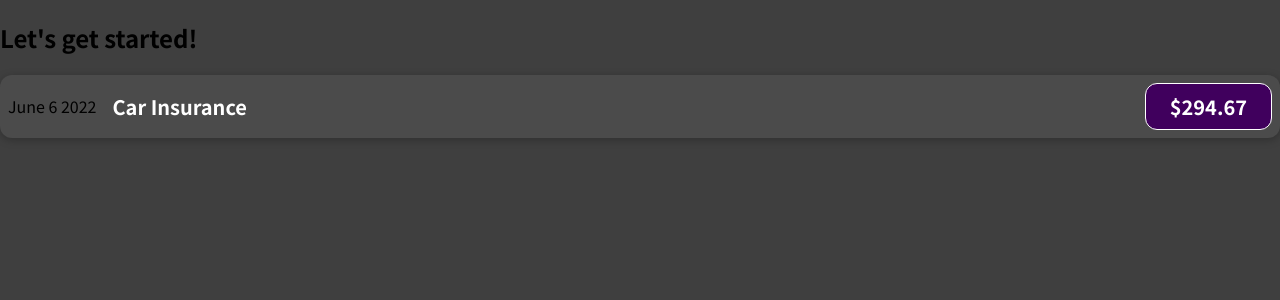
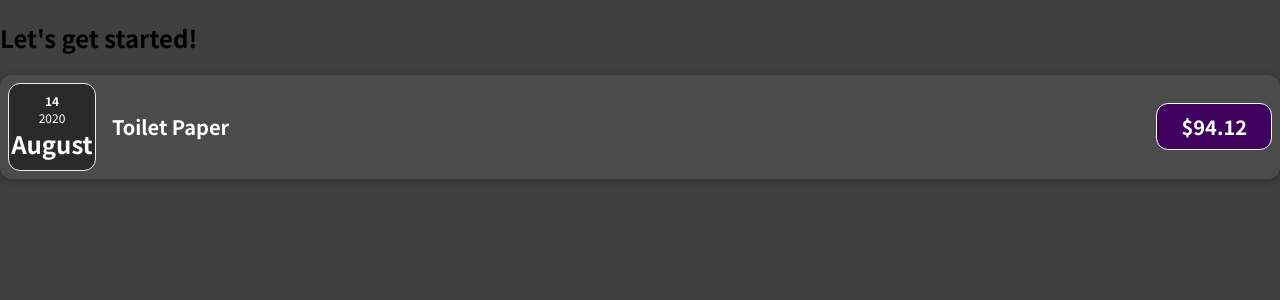
Before and after one commit to Isuama/React, a JavaScript app in the folder 01-starting-setup/: page / in a window 1280 px wide. Shown: the top 300 px of the page. Built offline with nearby package versions, Linux system fonts and the light colour scheme.

Commit message:
progressing

```diff
--- a/01-starting-setup/src/App.js
+++ b/01-starting-setup/src/App.js
@@ -1,9 +1,35 @@
-import ExpenseItem  from "./components/ExpenseItem";
+import ExpenseItem from "./components/ExpenseItem";
 function App() {
+  const expenses = [
+    {
+      id: "e1",
+      title: "Toilet Paper",
+      amount: 94.12,
+      date: new Date(2020, 7, 14),
+    },
+    { id: "e2", title: "New TV", amount: 799.49, date: new Date(2021, 2, 12) },
+    {
+      id: "e3",
+      title: "Car Insurance",
+      amount: 294.67,
+      date: new Date(2021, 2, 28),
+    },
+    {
+      id: "e4",
+      title: "New Desk (Wooden)",
+      amount: 450,
+      date: new Date(2021, 5, 12),
+    },
+  ];
+
   return (
     <div>
       <h2>Let's get started!</h2>
-      <ExpenseItem></ExpenseItem>
+      <ExpenseItem
+        title={expenses[0].title}
+        date={expenses[0].date}
+        amount={expenses[0].amount}
+      ></ExpenseItem>
     </div>
   );
 }
--- /dev/null
+++ b/01-starting-setup/src/components/ExpenseDate.css
@@ -0,0 +1,26 @@
+.expense-date {
+  display: flex;
+  flex-direction: column;
+  width: 5.5rem;
+  height: 5.5rem;
+  border: 1px solid #ececec;
+  background-color: #2a2a2a;
+  color: white;
+  border-radius: 12px;
+  align-items: center;
+  justify-content: center;
+}
+
+.expense-date__month {
+  font-size: 0.75rem;
+  font-weight: bold;
+}
+
+.expense-date__year {
+  font-size: 0.75rem;
+}
+
+.expense-date__day {
+  font-size: 1.5rem;
+  font-weight: bold;
+}
--- /dev/null
+++ b/01-starting-setup/src/components/ExpenseDate.js
@@ -0,0 +1,16 @@
+import './ExpenseDate.css'
+
+function ExpenseDate(props) {
+  const day = props.date.toLocaleString("en-US", { month: "long" });
+  const month = props.date.toLocaleString("en-US", { day: "2-digit" });
+  const year = props.date.getFullYear();
+  return (
+    <div className='expense-date'>
+      <div className='expense-date__month'>{month}</div>
+      <div className='expense-date__year'>{year}</div>
+      <div className='expense-date__day'>{day}</div>
+    </div>
+  );
+}
+
+export default ExpenseDate;
--- a/01-starting-setup/src/components/ExpenseItem.js
+++ b/01-starting-setup/src/components/ExpenseItem.js
@@ -1,13 +1,15 @@
+import ExpenseDate from "./ExpenseDate"
 import "./ExpenseItem.css";
+
 export default ExpenseItem;
 
-function ExpenseItem() {
+function ExpenseItem(props) {
   return (
     <div className="expense-item">
-      <div>June 6 2022</div>
+      <ExpenseDate date={props.date} />
       <div className="expense-item__description">
-        <h2>Car Insurance</h2>
-        <div className="expense-item__price">$294.67</div>
+        <h2>{props.title}</h2>
+        <div className="expense-item__price">${props.amount}</div>
       </div>
     </div>
   );
```
Also changed, not shown: 1 other file (tests, documents, lock files or other folders).
